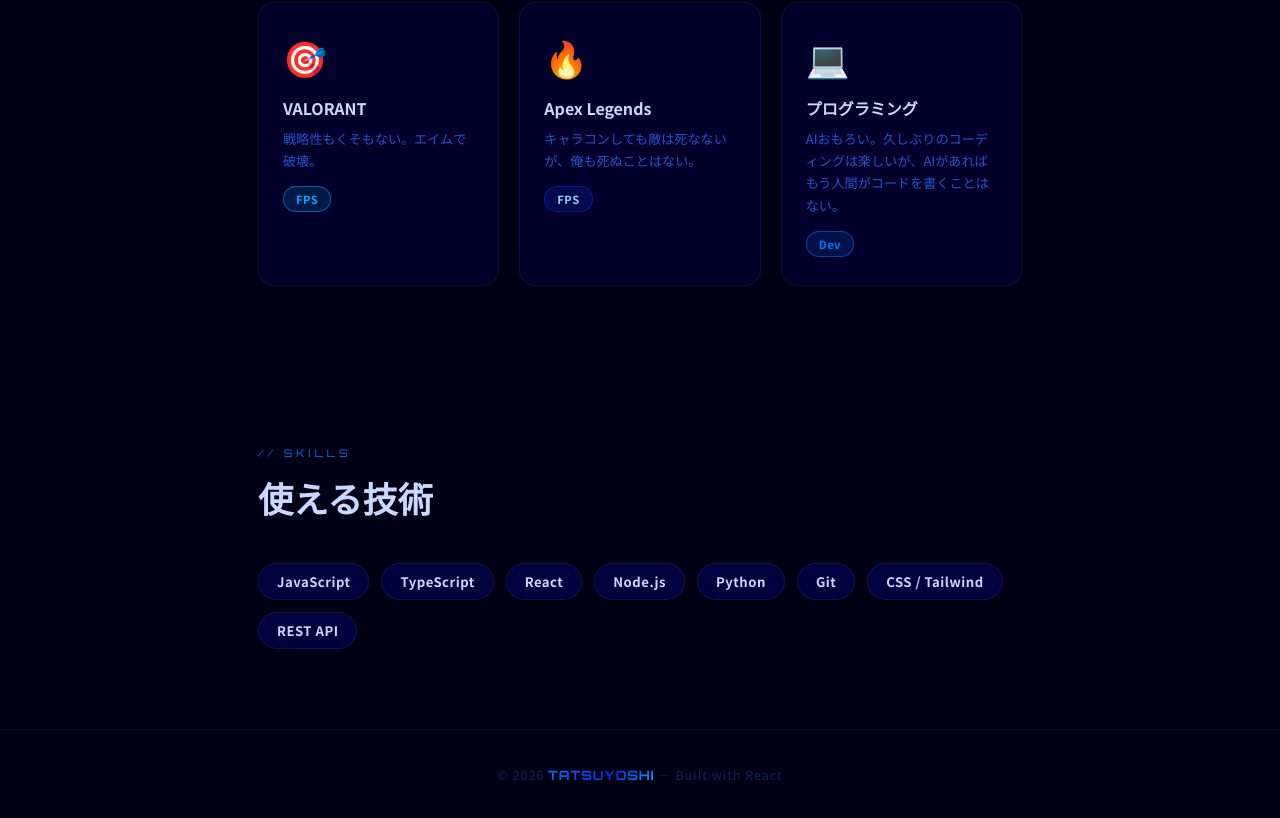
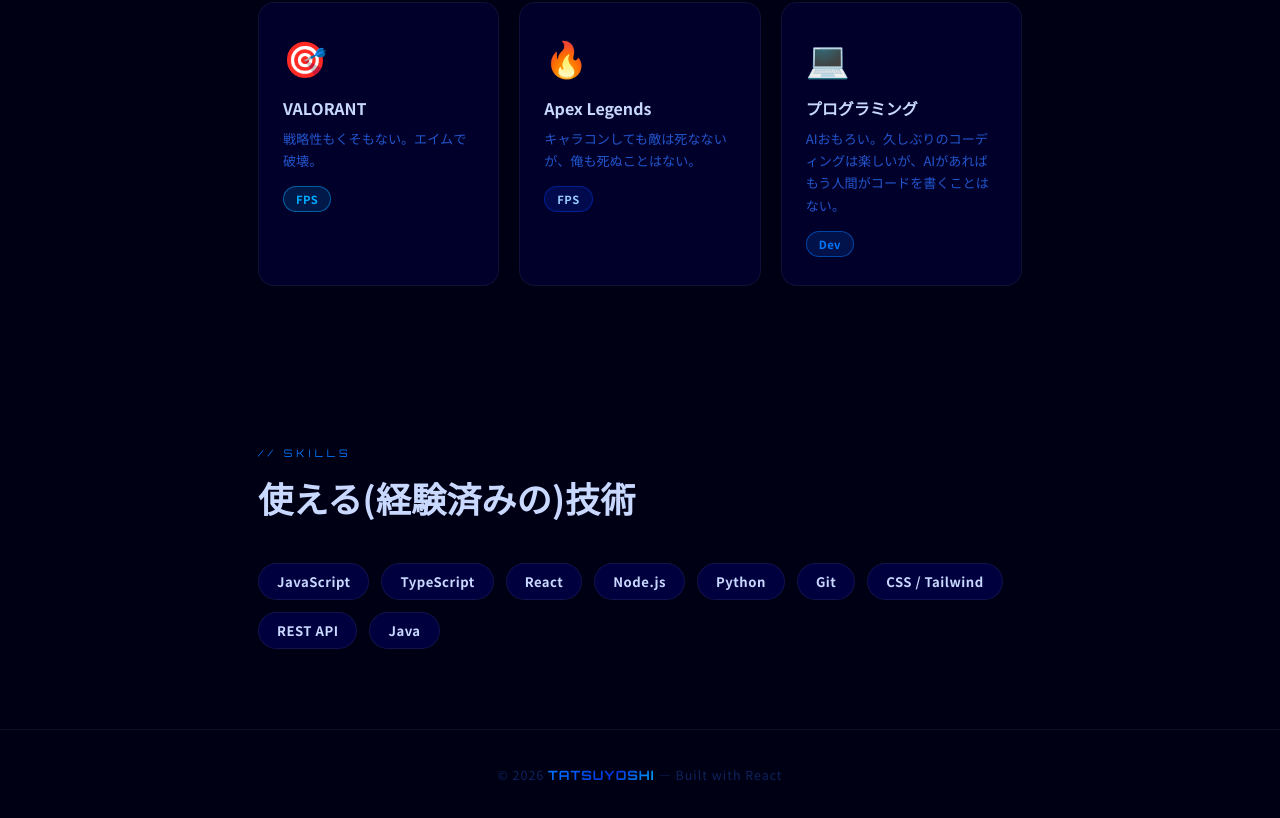
Before and after one commit to tatatatatatsuyoshi/tatatata, a React (Vite) app: page / in a window 1280 px wide. Shown: the part 1346-2164 px from the top of the page. Built offline with nearby package versions, Linux system fonts and the light colour scheme.

Commit message:
Your branch is up to date with 'origin/main'.

```diff
--- a/src/components/Skills.jsx
+++ b/src/components/Skills.jsx
@@ -1,13 +1,13 @@
 const skills = [
   'JavaScript', 'TypeScript', 'React', 'Node.js',
-  'Python', 'Git', 'CSS / Tailwind', 'REST API',
+  'Python', 'Git', 'CSS / Tailwind', 'REST API', 'Java',
 ]
 
 export default function Skills() {
   return (
     <section id="skills">
       <div className="section-label">// SKILLS</div>
-      <div className="section-title">使える技術</div>
+      <div className="section-title">使える(経験済みの)技術</div>
       <div className="skills-grid">
         {skills.map((s) => (
           <div className="skill-pill" key={s}>{s}</div>
```
